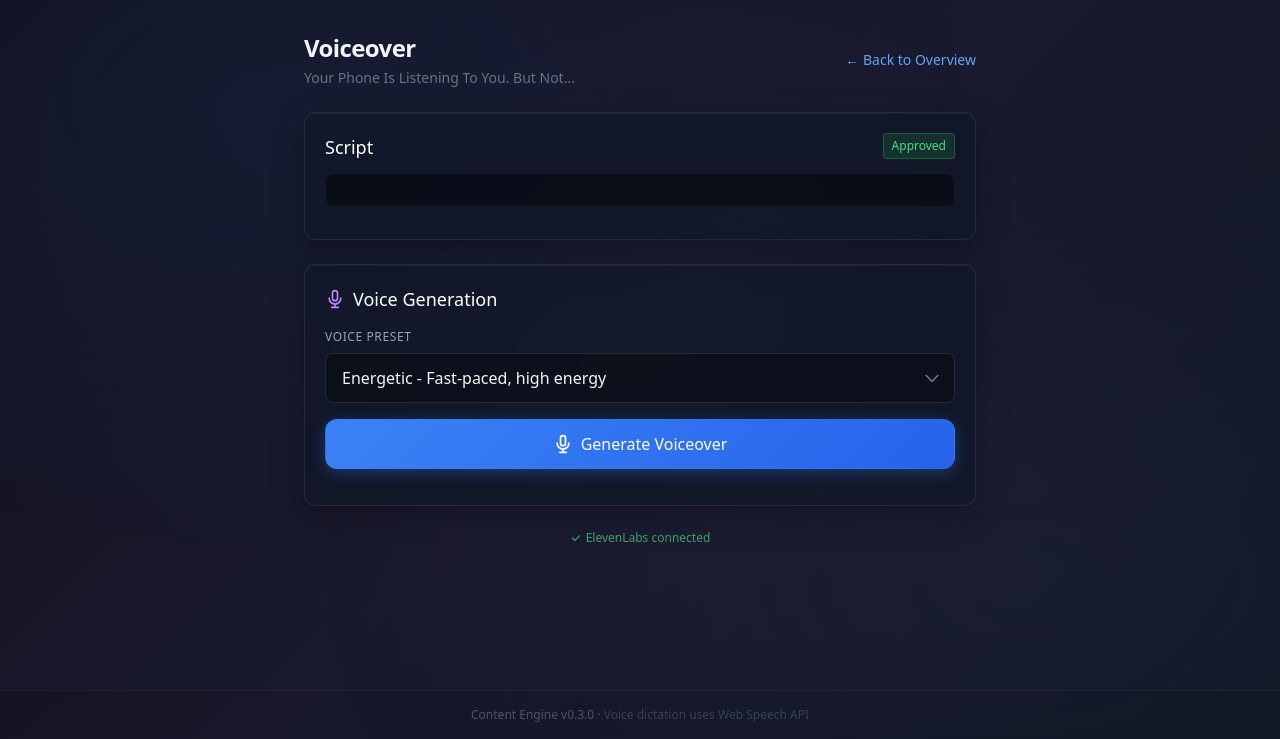
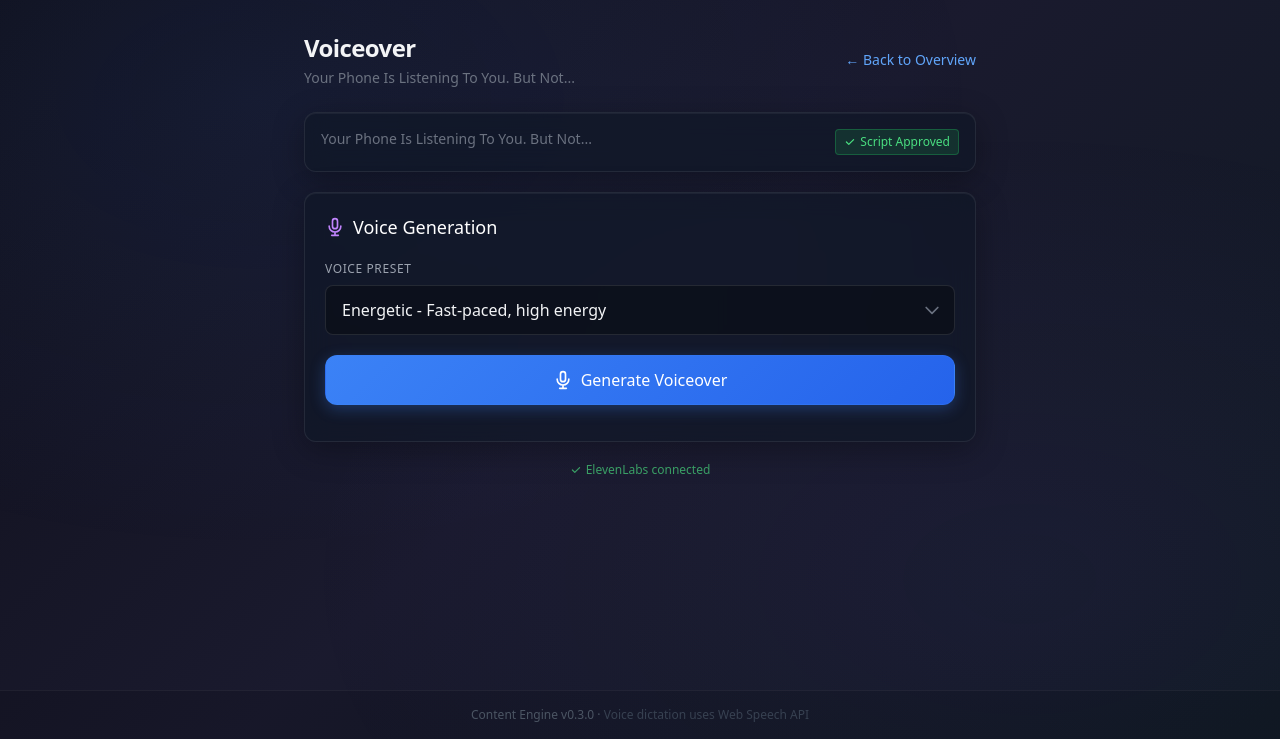
Before and after one commit to jomar3412/Social-maker, a FastAPI app: a page that uses content_engine/app/templates/voice.html in a window 1280 px wide. Shown: the part 61-800 px from the top of the page. Run offline with FastAPI, Linux system fonts and the light colour scheme; data comes from the database, SQL or seed files in the repository; some libraries are stand-ins or nearby versions.

Commit message:
Fix: voice_exists bug, voice page stepped layout, stub vs real mp3 separation
- main.py: split voice_exists (real .mp3 only) from stub_exists (_stub.json);
  timestamps/duration always loaded from stub when present; pass stub_exists
  to template
- voice.html: redesign into two-section layout — collapsed script reminder
  (hook + stats only) and voice generation card; three states: no audio,
  stub-only (yellow notice + generate, no broken player), real mp3 (audio
  player + clickable timestamps + regen form); approve card separated to
  bottom, only shown when voice_exists; htmx:afterRequest scoped to
  /voice/generate only so approve HX-Redirect flows cleanly

Co-Authored-By: Claude Sonnet 4.6 <noreply@anthropic.com>

```diff
--- a/content_engine/app/main.py
+++ b/content_engine/app/main.py
@@ -349,26 +349,23 @@ def create_app() -> FastAPI:
 
         # Check for existing voice files
         voice_exists = False
+        stub_exists = False
         voice_path = None
         duration_seconds = 0
         scene_timestamps = []
 
         if record.output_path:
             output_dir = Path(record.output_path)
-            voice_files = list(output_dir.glob("voiceover_v*.mp3"))
-            stub_files = list(output_dir.glob("voiceover_v*_stub.json"))
+            voice_files = sorted(output_dir.glob("voiceover_v*.mp3"))
+            stub_files = sorted(output_dir.glob("voiceover_v*_stub.json"))
 
             if voice_files:
                 voice_exists = True
-                voice_path = str(sorted(voice_files)[-1])
-            elif stub_files:
-                voice_exists = True
-                voice_path = str(sorted(stub_files)[-1])
+                voice_path = str(voice_files[-1])
 
-            # Load timestamps from stub file
             if stub_files:
-                latest_stub = sorted(stub_files)[-1]
-                stub_data = json.loads(latest_stub.read_text())
+                stub_exists = True
+                stub_data = json.loads(stub_files[-1].read_text())
                 scene_timestamps = stub_data.get("scene_timestamps", [])
                 duration_seconds = stub_data.get("estimated_duration", 0)
 
@@ -392,6 +389,7 @@ def create_app() -> FastAPI:
                 "word_count": word_count,
                 "duration_estimate": int(duration_estimate),
                 "voice_exists": voice_exists,
+                "stub_exists": stub_exists,
                 "voice_path": voice_path,
                 "duration_seconds": duration_seconds,
                 "scene_timestamps": scene_timestamps,
@@ -548,6 +546,20 @@ def create_app() -> FastAPI:
         # Check if shot list exists (for sync button)
         has_shot_list = bool(shots)
 
+        # Load voice timestamps from stub file
+        scene_timestamps_map = {}
+        has_voice = False
+        if record.output_path:
+            output_dir = Path(record.output_path)
+            stub_files = sorted(output_dir.glob("voiceover_v*_stub.json"))
+            if stub_files:
+                import json as _json
+                stub_data = _json.loads(stub_files[-1].read_text())
+                for ts in stub_data.get("scene_timestamps", []):
+                    sn = ts.get("scene_number", 0)
+                    scene_timestamps_map[sn] = ts
+            has_voice = bool(list(output_dir.glob("voiceover_v*.mp3")))
+
         # Check if run is still generating (for auto-refresh)
         is_generating = record.stage in [
             RunStage.SCRIPT_APPROVED,
@@ -578,6 +590,8 @@ def create_app() -> FastAPI:
                 "run_stage": record.stage.value,
                 "is_generating": is_generating,
                 "full_script": full_script,
+                "scene_timestamps_map": scene_timestamps_map,
+                "has_voice": has_voice,
             },
         )
 
--- a/content_engine/app/templates/voice.html
+++ b/content_engine/app/templates/voice.html
@@ -4,6 +4,7 @@
 
 {% block content %}
 <div class="max-w-2xl mx-auto">
+
     <!-- Header -->
     <div class="flex items-center justify-between mb-6">
         <div>
@@ -15,44 +16,38 @@
         </a>
     </div>
 
-    <!-- Script Preview Card -->
-    <div class="glass-card rounded-xl p-5 mb-6">
-        <div class="flex items-start justify-between mb-3">
-            <h2 class="text-lg font-medium text-white">Script</h2>
-            <span class="badge-success text-xs px-2 py-1 rounded">Approved</span>
+    <!-- Section 1: Script reminder (collapsed) -->
+    <div class="glass-card rounded-xl p-4 mb-5 flex items-start justify-between gap-4">
+        <div class="flex-1 min-w-0">
+            {% if hook %}
+            <p class="text-gray-300 text-sm italic truncate">"{{ hook }}"</p>
+            {% else %}
+            <p class="text-gray-500 text-sm truncate">{{ display_title or run_id }}</p>
+            {% endif %}
+            <div class="flex items-center gap-3 mt-1.5 text-xs text-gray-500">
+                {% if word_count %}<span>{{ word_count }} words</span>{% endif %}
+                {% if duration_estimate %}<span>~{{ duration_estimate }}s</span>{% endif %}
+            </div>
+        </div>
+        <span class="shrink-0 badge-success text-xs px-2 py-1 rounded flex items-center gap-1">
+            <svg class="w-3 h-3" fill="currentColor" viewBox="0 0 20 20">
+                <path fill-rule="evenodd" d="M16.707 5.293a1 1 0 010 1.414l-8 8a1 1 0 01-1.414 0l-4-4a1 1 0 011.414-1.414L8 12.586l7.293-7.293a1 1 0 011.414 0z" clip-rule="evenodd"/>
+            </svg>
+            Script Approved
+        </span>
     </div>
 
-        {% if hook %}
-        <div class="hook-highlight rounded-lg p-3 mb-3">
-            <label class="text-xs text-blue-400 block mb-1">Hook</label>
-            <p class="text-gray-200 text-sm italic">"{{ hook }}"</p>
-        </div>
-        {% endif %}
+    <!-- Section 2: Voice Generation -->
+    <div class="glass-card rounded-xl p-5 mb-5">
 
-        <div class="code-block rounded-lg p-4 max-h-40 overflow-y-auto">
-            <p class="text-gray-300 text-sm whitespace-pre-wrap">{{ script_text[:500] }}{% if script_text|length > 500 %}...{% endif %}</p>
-        </div>
-
-        <div class="flex gap-4 mt-3 text-xs text-gray-400">
-            {% if word_count %}
-            <span>{{ word_count }} words</span>
-            {% endif %}
-            {% if duration_estimate %}
-            <span>~{{ duration_estimate }}s estimated</span>
-            {% endif %}
-        </div>
-    </div>
-
-    <!-- Voice Generation Card -->
-    <div class="glass-card rounded-xl p-5 mb-6">
-        <div class="flex items-center justify-between mb-4">
+        <!-- Card header -->
+        <div class="flex items-center justify-between mb-5">
             <h2 class="text-lg font-medium text-white flex items-center gap-2">
                 <svg class="w-5 h-5 text-purple-400" fill="none" stroke="currentColor" viewBox="0 0 24 24">
                     <path stroke-linecap="round" stroke-linejoin="round" stroke-width="2" d="M19 11a7 7 0 01-7 7m0 0a7 7 0 01-7-7m7 7v4m0 0H8m4 0h4m-4-8a3 3 0 01-3-3V5a3 3 0 116 0v6a3 3 0 01-3 3z"/>
                 </svg>
                 Voice Generation
             </h2>
-
             {% if voice_exists %}
             <span class="badge-success text-xs px-2 py-1 rounded flex items-center gap-1">
                 <svg class="w-3 h-3" fill="currentColor" viewBox="0 0 20 20">
@@ -63,8 +58,8 @@
             {% endif %}
         </div>
 
-        <!-- Voice Preset Selector -->
-        <div class="mb-4">
+        <!-- Voice Preset -->
+        <div class="mb-5">
             <label class="block text-xs font-medium text-gray-400 mb-2 uppercase tracking-wider">Voice Preset</label>
             <select id="voice-preset" name="voice_preset" class="input-glass w-full rounded-lg px-4 py-3 text-gray-100">
                 {% for preset in voice_presets %}
@@ -75,51 +70,13 @@
             </select>
         </div>
 
-        <!-- Audio Player (if voice exists) -->
-        {% if voice_exists %}
-        <div class="mb-4">
-            <label class="block text-xs font-medium text-gray-400 mb-2 uppercase tracking-wider">Audio Preview</label>
-            <audio id="voice-audio" controls class="w-full rounded-lg" preload="metadata">
-                <source src="/api/runs/{{ run_id }}/voice/audio" type="audio/mpeg">
-                Your browser does not support audio playback.
-            </audio>
-            <p class="text-xs text-gray-500 mt-2">Duration: {{ duration_seconds|round(1) }}s</p>
-        </div>
-
-        <!-- Scene Timestamps -->
-        {% if scene_timestamps %}
-        <div class="mb-4">
-            <label class="block text-xs font-medium text-gray-400 mb-2 uppercase tracking-wider">Scene Timestamps</label>
-            <div class="space-y-2">
-                {% for ts in scene_timestamps %}
-                <div class="flex items-center gap-3 p-2 rounded-lg bg-white/5 cursor-pointer hover:bg-white/10 transition-colors"
-                     onclick="seekToTime({{ ts.start_time }})">
-                    <span class="text-xs font-mono text-blue-400 min-w-[50px]">
-                        {{ '%02d:%02d'|format((ts.start_time // 60)|int, (ts.start_time % 60)|int) }}
-                    </span>
-                    <span class="text-xs font-medium px-2 py-0.5 rounded
-                                 {% if ts.beat_type == 'HOOK' %}bg-red-500/20 text-red-300
-                                 {% elif ts.beat_type == 'TENSION' %}bg-orange-500/20 text-orange-300
-                                 {% elif ts.beat_type == 'RESOLUTION' %}bg-blue-500/20 text-blue-300
-                                 {% else %}bg-gray-500/20 text-gray-300{% endif %}">
-                        {{ ts.beat_type or 'Scene ' ~ ts.scene_number }}
-                    </span>
-                    <span class="text-xs text-gray-400 truncate flex-1">{{ ts.text[:50] }}{% if ts.text|length > 50 %}...{% endif %}</span>
-                </div>
-                {% endfor %}
-            </div>
-        </div>
-        {% endif %}
-        {% endif %}
-
-        <!-- Generation/Regeneration Actions -->
-        <div class="space-y-3">
-            {% if not voice_exists %}
+        <!-- State: no voice and no stub — show Generate button -->
+        {% if not voice_exists and not stub_exists %}
         <button hx-post="/api/runs/{{ run_id }}/voice/generate"
                 hx-swap="innerHTML"
                 hx-target="#voice-result"
                 hx-indicator="#voice-loading"
-                    class="btn-primary w-full text-white py-3 rounded-xl font-medium flex items-center justify-center gap-2">
+                class="btn-primary w-full text-white py-3 rounded-xl font-medium flex items-center justify-center gap-2 mb-4">
             <span id="voice-loading" class="htmx-indicator">
                 <div class="spinner"></div>
             </span>
@@ -128,8 +85,70 @@
             </svg>
             Generate Voiceover
         </button>
-            {% else %}
-            <!-- Regenerate with notes -->
+        {% endif %}
+
+        <!-- State: stub only (no real mp3) — show notice + Generate button -->
+        {% if stub_exists and not voice_exists %}
+        <div class="rounded-lg p-4 mb-4 border border-yellow-500/30 bg-yellow-500/10">
+            <p class="text-yellow-300 text-sm font-medium">Voice estimated at {{ duration_estimate }}s — click Generate to create real audio.</p>
+            <p class="text-yellow-400/70 text-xs mt-1">Scene timestamps are calculated but no audio file exists yet.</p>
+        </div>
+        <button hx-post="/api/runs/{{ run_id }}/voice/generate"
+                hx-swap="innerHTML"
+                hx-target="#voice-result"
+                hx-indicator="#voice-loading"
+                class="btn-primary w-full text-white py-3 rounded-xl font-medium flex items-center justify-center gap-2 mb-4">
+            <span id="voice-loading" class="htmx-indicator">
+                <div class="spinner"></div>
+            </span>
+            <svg class="w-5 h-5" fill="none" stroke="currentColor" viewBox="0 0 24 24">
+                <path stroke-linecap="round" stroke-linejoin="round" stroke-width="2" d="M19 11a7 7 0 01-7 7m0 0a7 7 0 01-7-7m7 7v4m0 0H8m4 0h4m-4-8a3 3 0 01-3-3V5a3 3 0 116 0v6a3 3 0 01-3 3z"/>
+            </svg>
+            Generate Voiceover
+        </button>
+        {% endif %}
+
+        <!-- State: real mp3 exists -->
+        {% if voice_exists %}
+
+        <!-- Audio player -->
+        <div class="mb-5">
+            <label class="block text-xs font-medium text-gray-400 mb-2 uppercase tracking-wider">Audio Preview</label>
+            <audio id="voice-audio" controls class="w-full rounded-lg" preload="metadata">
+                <source src="/api/runs/{{ run_id }}/voice/audio" type="audio/mpeg">
+                Your browser does not support audio playback.
+            </audio>
+            {% if duration_seconds %}
+            <p class="text-xs text-gray-500 mt-2">Duration: {{ duration_seconds|round(1) }}s</p>
+            {% endif %}
+        </div>
+
+        <!-- Scene timestamps -->
+        {% if scene_timestamps %}
+        <div class="mb-5">
+            <label class="block text-xs font-medium text-gray-400 mb-3 uppercase tracking-wider">Scene Timestamps</label>
+            <div class="space-y-1.5">
+                {% for ts in scene_timestamps %}
+                <button onclick="seekToTime({{ ts.start_time }})"
+                        class="w-full flex items-center gap-3 px-3 py-2 rounded-lg bg-white/5 hover:bg-white/10 transition-colors text-left">
+                    <span class="text-xs font-mono text-blue-400 min-w-[40px]">
+                        {{ '%02d:%02d'|format((ts.start_time // 60)|int, (ts.start_time % 60)|int) }}
+                    </span>
+                    <span class="text-xs font-medium px-1.5 py-0.5 rounded shrink-0
+                                 {% if ts.beat_type == 'HOOK' %}bg-red-500/20 text-red-300
+                                 {% elif ts.beat_type == 'TENSION' %}bg-orange-500/20 text-orange-300
+                                 {% elif ts.beat_type == 'RESOLUTION' %}bg-blue-500/20 text-blue-300
+                                 {% else %}bg-gray-500/20 text-gray-300{% endif %}">
+                        {{ ts.beat_type or 'Scene ' ~ ts.scene_number }}
+                    </span>
+                    <span class="text-xs text-gray-400 truncate">{{ ts.text[:60] }}{% if ts.text|length > 60 %}...{% endif %}</span>
+                </button>
+                {% endfor %}
+            </div>
+        </div>
+        {% endif %}
+
+        <!-- Regenerate -->
         <div class="pt-4 border-t border-white/10">
             <label class="block text-xs font-medium text-gray-400 mb-2 uppercase tracking-wider">Regenerate with Notes</label>
             <form hx-post="/api/runs/{{ run_id }}/voice/regenerate"
@@ -145,9 +164,7 @@
                           class="input-glass w-full px-4 py-3 rounded-lg text-gray-100 text-sm"></textarea>
                 <button type="submit"
                         class="btn-secondary w-full text-gray-300 py-2.5 rounded-xl font-medium flex items-center justify-center gap-2">
-                        <span id="regen-loading" class="htmx-indicator">
-                            <div class="spinner"></div>
-                        </span>
+                    <span id="regen-loading" class="htmx-indicator"><div class="spinner"></div></span>
                     <svg class="w-4 h-4" fill="none" stroke="currentColor" viewBox="0 0 24 24">
                         <path stroke-linecap="round" stroke-linejoin="round" stroke-width="2" d="M4 4v5h.582m15.356 2A8.001 8.001 0 004.582 9m0 0H9m11 11v-5h-.581m0 0a8.003 8.003 0 01-15.357-2m15.357 2H15"/>
                     </svg>
@@ -155,25 +172,26 @@
                 </button>
             </form>
         </div>
-            {% endif %}
+
+        {% endif %} {# end voice_exists block #}
+
+        <!-- HTMX result target -->
+        <div id="voice-result" class="mt-4"></div>
+
     </div>
 
-        <!-- Result placeholder -->
-        <div id="voice-result" class="mt-4"></div>
-    </div>
-
-    <!-- Continue to Visuals -->
+    <!-- Approve Voiceover (only when real mp3 exists) -->
     {% if voice_exists %}
     <div class="glass-card rounded-xl p-5">
         <div class="flex items-center justify-between">
             <div>
-                <h3 class="text-white font-medium">Ready for Visuals</h3>
-                <p class="text-gray-500 text-xs mt-1">Approve voiceover and continue to visual prompt generation</p>
+                <h3 class="text-white font-medium">Approve Voiceover</h3>
+                <p class="text-gray-500 text-xs mt-1">Lock this voiceover and continue to visual prompts</p>
             </div>
             <button hx-post="/api/runs/{{ run_id }}/voice/approve"
                     hx-swap="none"
                     class="btn-primary px-6 py-2.5 text-white rounded-xl font-medium flex items-center gap-2">
-                Continue to Visuals
+                Approve &amp; Continue
                 <svg class="w-4 h-4" fill="none" stroke="currentColor" viewBox="0 0 24 24">
                     <path stroke-linecap="round" stroke-linejoin="round" stroke-width="2" d="M9 5l7 7-7 7"/>
                 </svg>
@@ -182,8 +200,8 @@
     </div>
     {% endif %}
 
-    <!-- ElevenLabs Status Note -->
-    <div class="mt-6 text-center">
+    <!-- ElevenLabs status -->
+    <div class="mt-5 text-center">
         {% if elevenlabs_available %}
         <p class="text-xs text-green-400/70 flex items-center justify-center gap-1">
             <svg class="w-3 h-3" fill="currentColor" viewBox="0 0 20 20">
@@ -196,14 +214,14 @@
             <svg class="w-3 h-3" fill="currentColor" viewBox="0 0 20 20">
                 <path fill-rule="evenodd" d="M8.257 3.099c.765-1.36 2.722-1.36 3.486 0l5.58 9.92c.75 1.334-.213 2.98-1.742 2.98H4.42c-1.53 0-2.493-1.646-1.743-2.98l5.58-9.92zM11 13a1 1 0 11-2 0 1 1 0 012 0zm-1-8a1 1 0 00-1 1v3a1 1 0 002 0V6a1 1 0 00-1-1z" clip-rule="evenodd"/>
             </svg>
-            Stub mode (no ELEVENLABS_API_KEY) - timestamps only
+            No API key — stub mode only
         </p>
         {% endif %}
     </div>
+
 </div>
 
 <script>
-    // Seek audio to specific time
     function seekToTime(seconds) {
         const audio = document.getElementById('voice-audio');
         if (audio) {
@@ -212,24 +230,20 @@
         }
     }
 
-    // Sync voice preset selection to hidden input for regeneration
     document.getElementById('voice-preset')?.addEventListener('change', function() {
-        document.getElementById('regen-voice-preset').value = this.value;
+        const hidden = document.getElementById('regen-voice-preset');
+        if (hidden) hidden.value = this.value;
     });
 
-    // Initialize hidden input value
     document.addEventListener('DOMContentLoaded', function() {
-        const presetSelect = document.getElementById('voice-preset');
-        const hiddenInput = document.getElementById('regen-voice-preset');
-        if (presetSelect && hiddenInput) {
-            hiddenInput.value = presetSelect.value;
-        }
+        const sel = document.getElementById('voice-preset');
+        const hid = document.getElementById('regen-voice-preset');
+        if (sel && hid) hid.value = sel.value;
     });
 
-    // Handle successful generation - reload page
+    // Reload after generate completes so audio player appears
     document.body.addEventListener('htmx:afterRequest', function(evt) {
-        if (evt.detail.successful && evt.detail.pathInfo.requestPath.includes('/voice/')) {
-            // Small delay then reload to show updated state
+        if (evt.detail.successful && evt.detail.pathInfo.requestPath.includes('/voice/generate')) {
             setTimeout(() => window.location.reload(), 1500);
         }
     });
```
Lines whose indentation alone changed are shown as unchanged.
